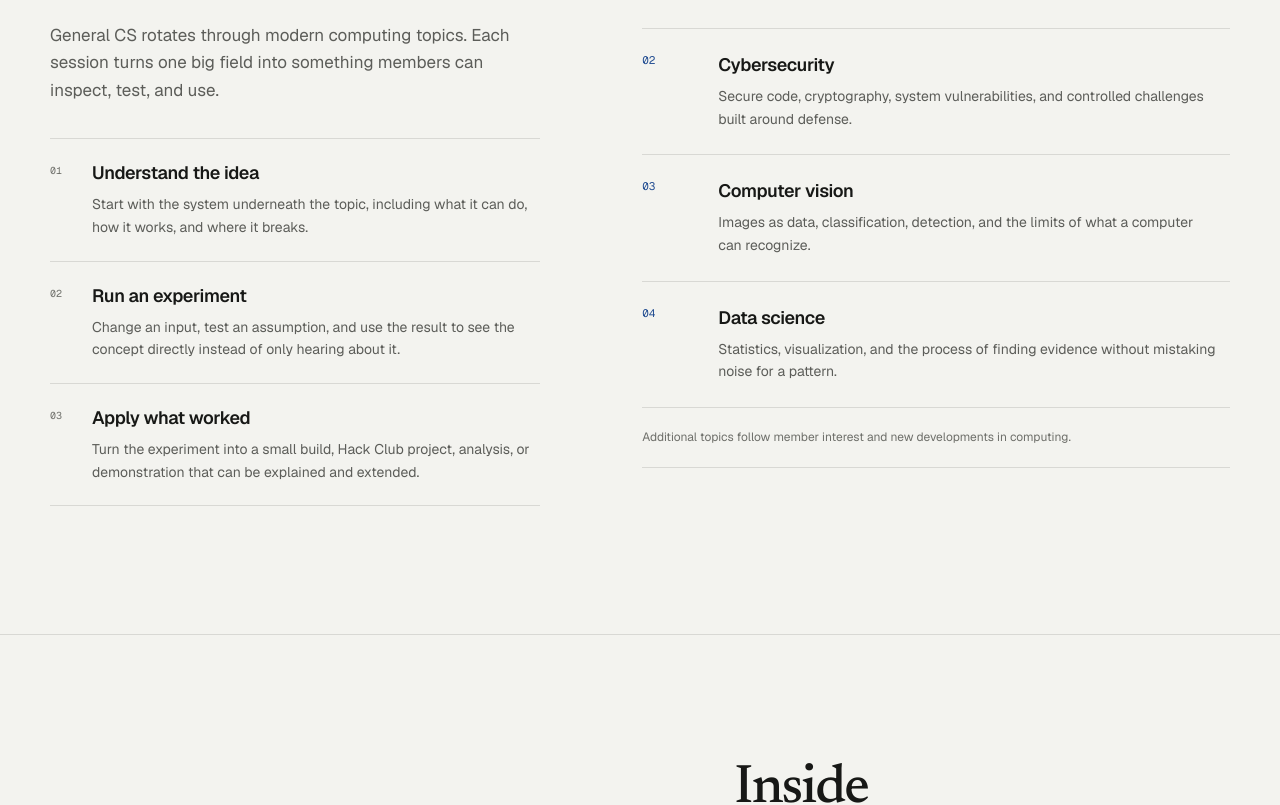
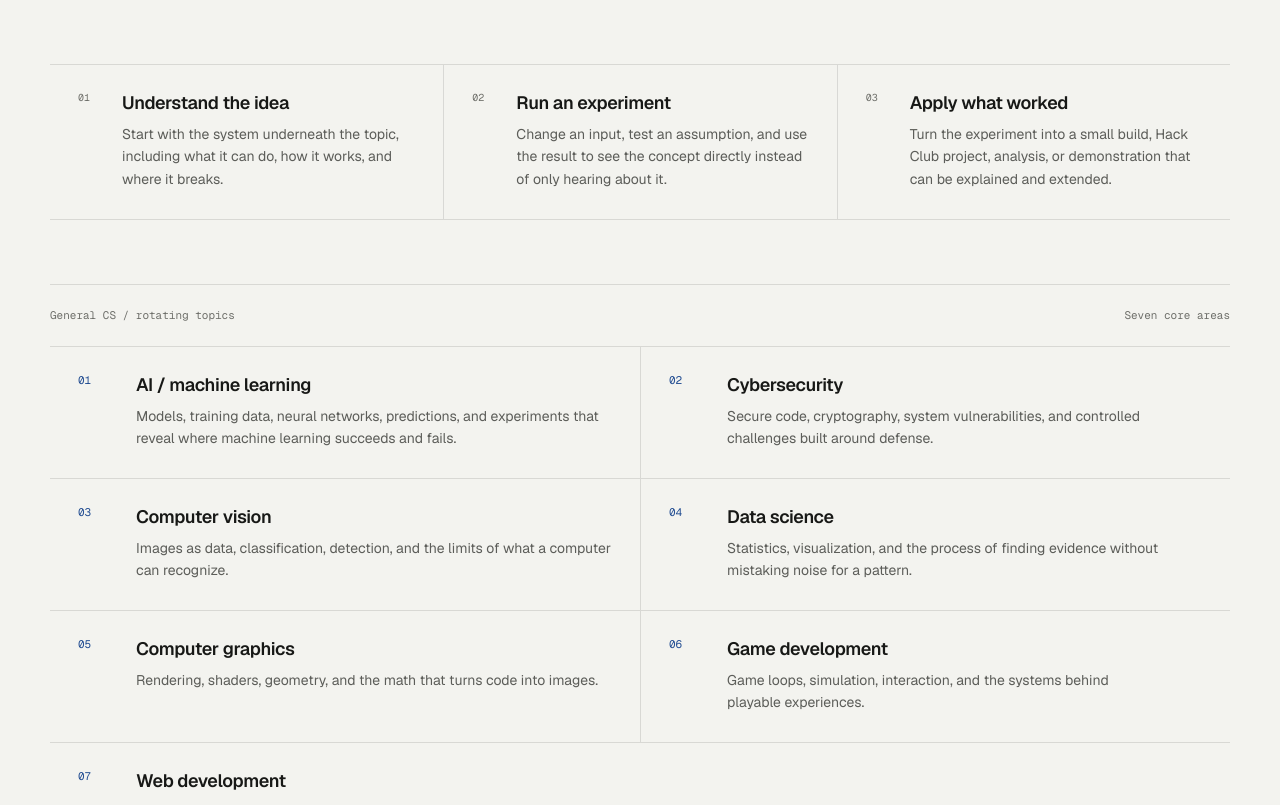
Before and after one commit to Zw96042/cs-website, a React (Vite) app: page / in a window 1280 px wide. Shown: the part 1781-2586 px from the top of the page. Built offline with nearby package versions, Linux system fonts and the light colour scheme.

Commit message:
feat: Improve mobile navigation and CS topics

```diff
--- a/src/components/GeneralCsSection.jsx
+++ b/src/components/GeneralCsSection.jsx
@@ -15,8 +15,8 @@ const learningFlow = [
 
 const focusAreas = [
   {
-    title: 'Artificial intelligence',
-    description: 'Models, training data, predictions, and practical experiments with how AI succeeds and fails.'
+    title: 'AI / machine learning',
+    description: 'Models, training data, neural networks, predictions, and experiments that reveal where machine learning succeeds and fails.'
   },
   {
     title: 'Cybersecurity',
@@ -29,6 +29,18 @@ const focusAreas = [
   {
     title: 'Data science',
     description: 'Statistics, visualization, and the process of finding evidence without mistaking noise for a pattern.'
+  },
+  {
+    title: 'Computer graphics',
+    description: 'Rendering, shaders, geometry, and the math that turns code into images.'
+  },
+  {
+    title: 'Game development',
+    description: 'Game loops, simulation, interaction, and the systems behind playable experiences.'
+  },
+  {
+    title: 'Web development',
+    description: 'How interfaces, servers, and data connect to make useful websites and applications.'
   }
 ]
 
@@ -36,25 +48,29 @@ export default function GeneralCsSection () {
   return (
     <section className='section-shell general-section' id='general-cs' aria-labelledby='general-heading'>
       <div className='section-inner general-layout'>
-        <div className='general-copy'>
+        <div className='general-heading'>
           <h2 className='section-heading' id='general-heading'>Inside general computer science.</h2>
           <p className='section-intro'>
             General CS rotates through modern computing topics. Each session turns one big field into something members can inspect, test, and use.
           </p>
-          <ol className='general-flow'>
-            {learningFlow.map((item) => (
-              <li key={item.title}>
+        </div>
+
+        <ol className='general-flow'>
+          {learningFlow.map((item, index) => (
+            <li key={item.title}>
+              <span aria-hidden='true'>{String(index + 1).padStart(2, '0')}</span>
+              <div>
                 <h3>{item.title}</h3>
                 <p>{item.description}</p>
-              </li>
-            ))}
-          </ol>
-        </div>
+              </div>
+            </li>
+          ))}
+        </ol>
 
         <div className='topic-index'>
           <div className='topic-index-head'>
             <p>General CS / rotating topics</p>
-            <p>Four core areas</p>
+            <p>Seven core areas</p>
           </div>
           <ol>
             {focusAreas.map((area, index) => (
--- a/src/components/Header.jsx
+++ b/src/components/Header.jsx
@@ -1,6 +1,29 @@
+import { useEffect, useState } from 'react'
+
 export default function Header () {
+  const [isCondensed, setIsCondensed] = useState(false)
+
+  useEffect(() => {
+    let scrollFrame = 0
+    const updateHeader = () => {
+      setIsCondensed(window.scrollY > 48)
+      scrollFrame = 0
+    }
+    const handleScroll = () => {
+      if (!scrollFrame) scrollFrame = window.requestAnimationFrame(updateHeader)
+    }
+
+    updateHeader()
+    window.addEventListener('scroll', handleScroll, { passive: true })
+
+    return () => {
+      window.removeEventListener('scroll', handleScroll)
+      window.cancelAnimationFrame(scrollFrame)
+    }
+  }, [])
+
   return (
-    <header className='site-header'>
+    <header className='site-header' data-condensed={isCondensed ? '' : undefined}>
       <div className='header-inner'>
         <a className='brand' href='#club-content' aria-label='Westlake High School CS home'>
           <span className='brand-name'>Westlake CS</span>
--- a/src/components/JoinSection.jsx
+++ b/src/components/JoinSection.jsx
@@ -13,7 +13,7 @@ const questions = [
   },
   {
     question: 'What does General CS cover?',
-    answer: 'Topics rotate through AI, cybersecurity, computer vision, data science, and other areas members want to explore.'
+    answer: 'Topics rotate through AI and machine learning, cybersecurity, computer vision, data science, computer graphics, game development, web development, and other areas members want to explore.'
   },
   {
     question: 'Do you run competitions or hackathons?',
--- a/src/components/ProgramSection.jsx
+++ b/src/components/ProgramSection.jsx
@@ -2,7 +2,7 @@ const meetingTracks = [
   {
     code: 'CS',
     title: 'General Computer Science',
-    description: 'Follow a lesson and hands-on activity in AI, cybersecurity, computer vision, data science, or another topic chosen by the group.'
+    description: 'Follow a lesson and hands-on activity in AI/ML, cybersecurity, computer graphics, games, web development, data science, and more.'
   },
   {
     code: 'CP',
--- a/styles.css
+++ b/styles.css
@@ -673,35 +673,47 @@ summary:focus-visible {
 
 .general-layout {
   display: grid;
-  grid-template-columns: minmax(320px, 5fr) minmax(0, 6fr);
-  gap: clamp(52px, 8vw, 116px);
-  align-items: start;
+  gap: clamp(42px, 5vw, 64px);
 }
 
-.general-copy .section-heading {
+.general-heading {
+  display: grid;
+  grid-template-columns: minmax(0, 5fr) minmax(360px, 6fr);
+  gap: clamp(52px, 8vw, 116px);
+  align-items: end;
+}
+
+.general-heading .section-heading {
   max-width: 10ch;
   font-size: clamp(40px, 4.25vw, 58px);
 }
 
+.general-heading .section-intro {
+  margin-block-start: 0;
+}
+
 .general-flow {
-  margin: 34px 0 0;
+  margin: 0;
   padding: 0;
-  border-block-start: 1px solid var(--line);
+  display: grid;
+  grid-template-columns: repeat(3, minmax(0, 1fr));
+  border-block: 1px solid var(--line);
   list-style: none;
-  counter-reset: general-flow;
 }
 
 .general-flow li {
-  counter-increment: general-flow;
-  position: relative;
-  padding: 22px 0 22px 42px;
-  border-block-end: 1px solid var(--line);
+  min-width: 0;
+  display: grid;
+  grid-template-columns: 28px minmax(0, 1fr);
+  gap: 16px;
+  padding: 26px 28px 28px;
 }
 
-.general-flow li::before {
-  content: counter(general-flow, decimal-leading-zero);
-  position: absolute;
-  inset: 25px auto auto 0;
+.general-flow li + li {
+  border-inline-start: 1px solid var(--line);
+}
+
+.general-flow li > span {
   color: var(--faint);
   font-family: "Geist Mono", monospace;
   font-size: 10px;
@@ -749,17 +761,23 @@ summary:focus-visible {
 .topic-index > ol {
   margin: 0;
   padding: 0;
+  display: grid;
+  grid-template-columns: repeat(2, minmax(0, 1fr));
   list-style: none;
 }
 
 .topic-index > ol > li {
-  min-height: 118px;
+  min-height: 132px;
   display: grid;
-  grid-template-columns: 58px minmax(0, 1fr);
-  gap: 18px;
+  grid-template-columns: 42px minmax(0, 1fr);
+  gap: 16px;
   align-items: start;
-  padding-block: 24px;
+  padding: 26px 28px;
   border-block-end: 1px solid var(--line);
+}
+
+.topic-index > ol > li:nth-child(even) {
+  border-inline-start: 1px solid var(--line);
 }
 
 .topic-index > ol > li > span {
@@ -937,7 +955,7 @@ summary:focus-visible {
   .affiliation-layout,
   .program-heading,
   .tracks-layout,
-  .general-layout,
+  .general-heading,
   .join-layout {
     grid-template-columns: 1fr;
     gap: 52px;
@@ -960,7 +978,7 @@ summary:focus-visible {
     max-width: 620px;
   }
 
-  .general-copy {
+  .general-heading {
     max-width: 620px;
   }
 
@@ -971,6 +989,44 @@ summary:focus-visible {
 }
 
 @media (max-width: 700px) {
+  .site-header {
+    height: 64px;
+    border-block-end-color: transparent;
+    background: transparent;
+    isolation: isolate;
+  }
+
+  .site-header::before {
+    position: absolute;
+    inset: 0;
+    z-index: 0;
+    border-block-end: 1px solid var(--line);
+    background: var(--bg);
+    content: "";
+    pointer-events: none;
+    transform-origin: top;
+    transition:
+      background-color 180ms ease,
+      transform 180ms var(--ease-move);
+  }
+
+  .site-header[data-condensed]::before {
+    background: color-mix(in srgb, var(--bg) 82%, transparent);
+    -webkit-backdrop-filter: blur(14px) saturate(125%);
+    backdrop-filter: blur(14px) saturate(125%);
+    transform: scaleY(0.875);
+  }
+
+  .site-header .header-inner {
+    position: relative;
+    z-index: 1;
+    transition: transform 180ms var(--ease-move);
+  }
+
+  .site-header[data-condensed] .header-inner {
+    transform: translateY(-4px);
+  }
+
   .header-inner,
   .section-inner,
   .club-hero,
@@ -999,6 +1055,25 @@ summary:focus-visible {
 
   .section-shell {
     padding-block: clamp(78px, 20vw, 112px);
+  }
+
+  .general-flow,
+  .topic-index > ol {
+    grid-template-columns: 1fr;
+  }
+
+  .general-flow li + li {
+    border-inline-start: 0;
+  }
+
+  .topic-index > ol > li:nth-child(even) {
+    border-inline-start: 0;
+  }
+
+  .topic-index > ol > li {
+    min-height: 0;
+    padding-inline: 0;
+    border-block-end: 0;
   }
 
   .program-choices {
```
